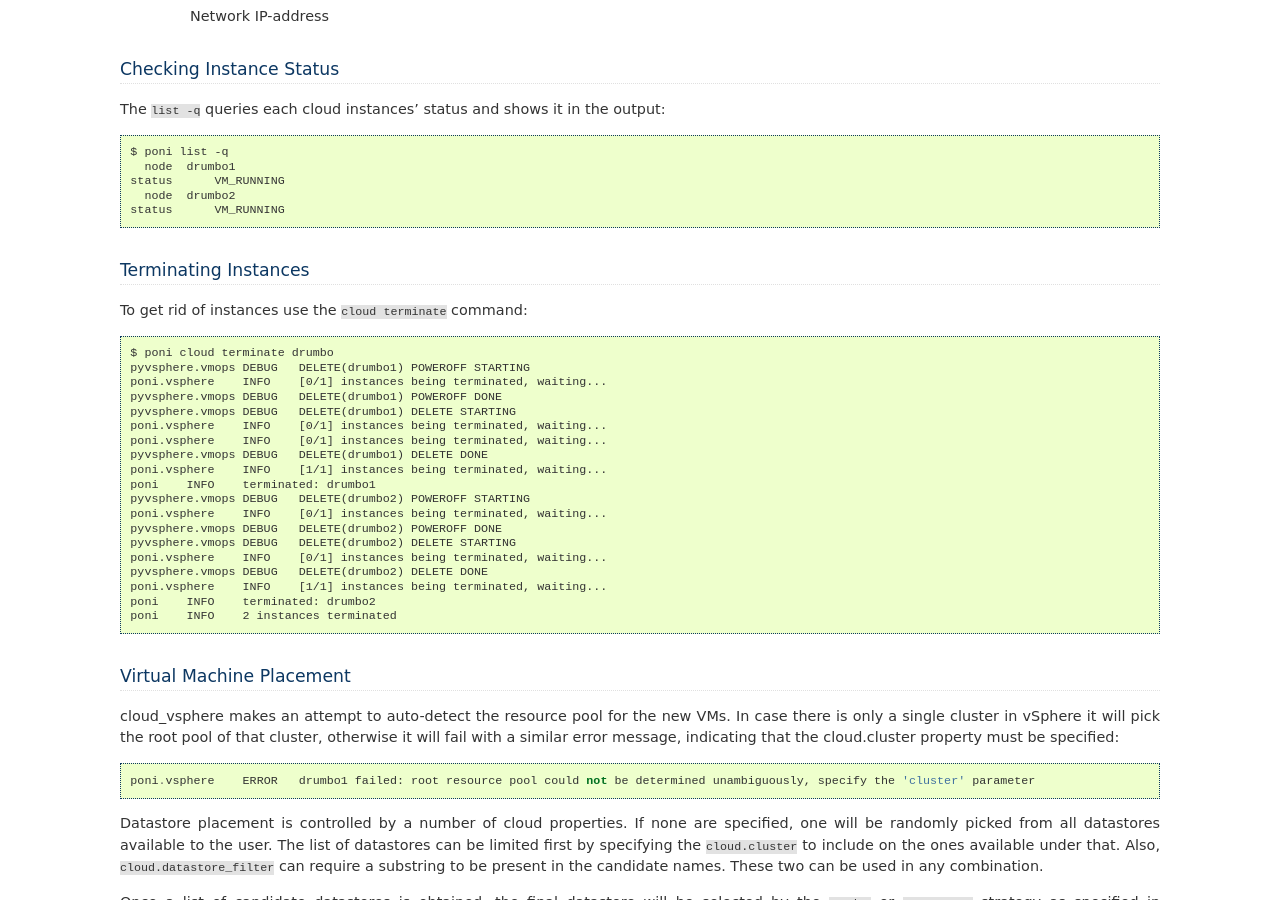
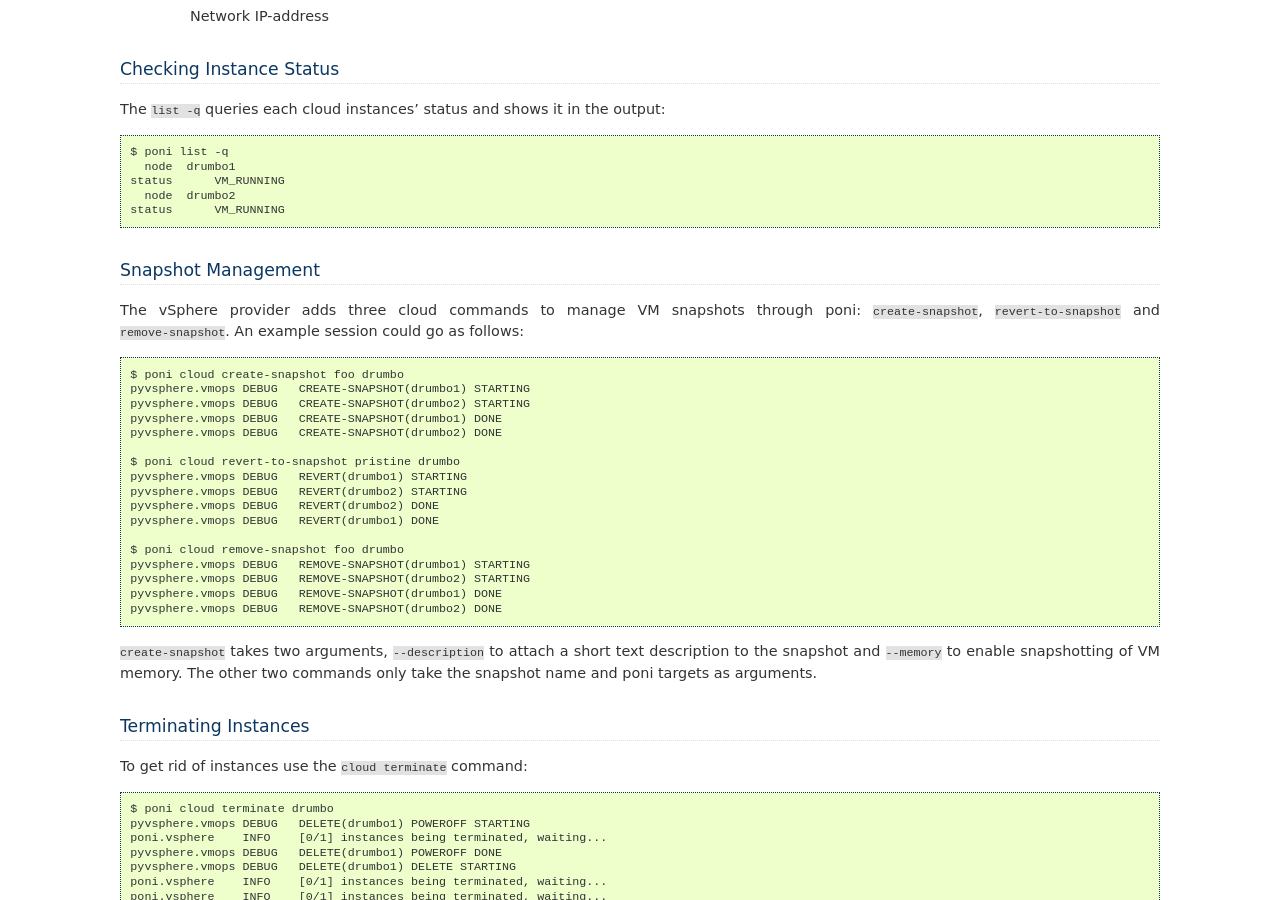
Before and after one commit to ohmu/poni, a Sphinx documentation site: the page built from doc/vsphere.rst, in a window 1280 px wide and 900 px high, scrolled down 2317 px. Built offline with Sphinx 7.4.7, drawn with Linux system fonts in a browser that asks for light colours.

Commit message:
cloud_vsphere: document the snapshot management commands

```diff
--- a/doc/vsphere.rst
+++ b/doc/vsphere.rst
@@ -138,6 +138,36 @@
   status      VM_RUNNING
     node  drumbo2
   status      VM_RUNNING
+
+
+Snapshot Management
+-------------------
+
+The vSphere provider adds three cloud commands to manage VM snapshots through
+poni: ``create-snapshot``, ``revert-to-snapshot`` and ``remove-snapshot``. An example
+session could go as follows::
+
+  $ poni cloud create-snapshot foo drumbo
+  pyvsphere.vmops DEBUG   CREATE-SNAPSHOT(drumbo1) STARTING
+  pyvsphere.vmops DEBUG   CREATE-SNAPSHOT(drumbo2) STARTING
+  pyvsphere.vmops DEBUG   CREATE-SNAPSHOT(drumbo1) DONE
+  pyvsphere.vmops DEBUG   CREATE-SNAPSHOT(drumbo2) DONE
+
+  $ poni cloud revert-to-snapshot pristine drumbo
+  pyvsphere.vmops DEBUG   REVERT(drumbo1) STARTING
+  pyvsphere.vmops DEBUG   REVERT(drumbo2) STARTING
+  pyvsphere.vmops DEBUG   REVERT(drumbo2) DONE
+  pyvsphere.vmops DEBUG   REVERT(drumbo1) DONE
+
+  $ poni cloud remove-snapshot foo drumbo
+  pyvsphere.vmops DEBUG   REMOVE-SNAPSHOT(drumbo1) STARTING
+  pyvsphere.vmops DEBUG   REMOVE-SNAPSHOT(drumbo2) STARTING
+  pyvsphere.vmops DEBUG   REMOVE-SNAPSHOT(drumbo1) DONE
+  pyvsphere.vmops DEBUG   REMOVE-SNAPSHOT(drumbo2) DONE
+
+``create-snapshot`` takes two arguments, ``--description`` to attach a short text
+description to the snapshot and ``--memory`` to enable snapshotting of VM memory.
+The other two commands only take the snapshot name and poni targets as arguments.
 
 
 Terminating Instances
```
